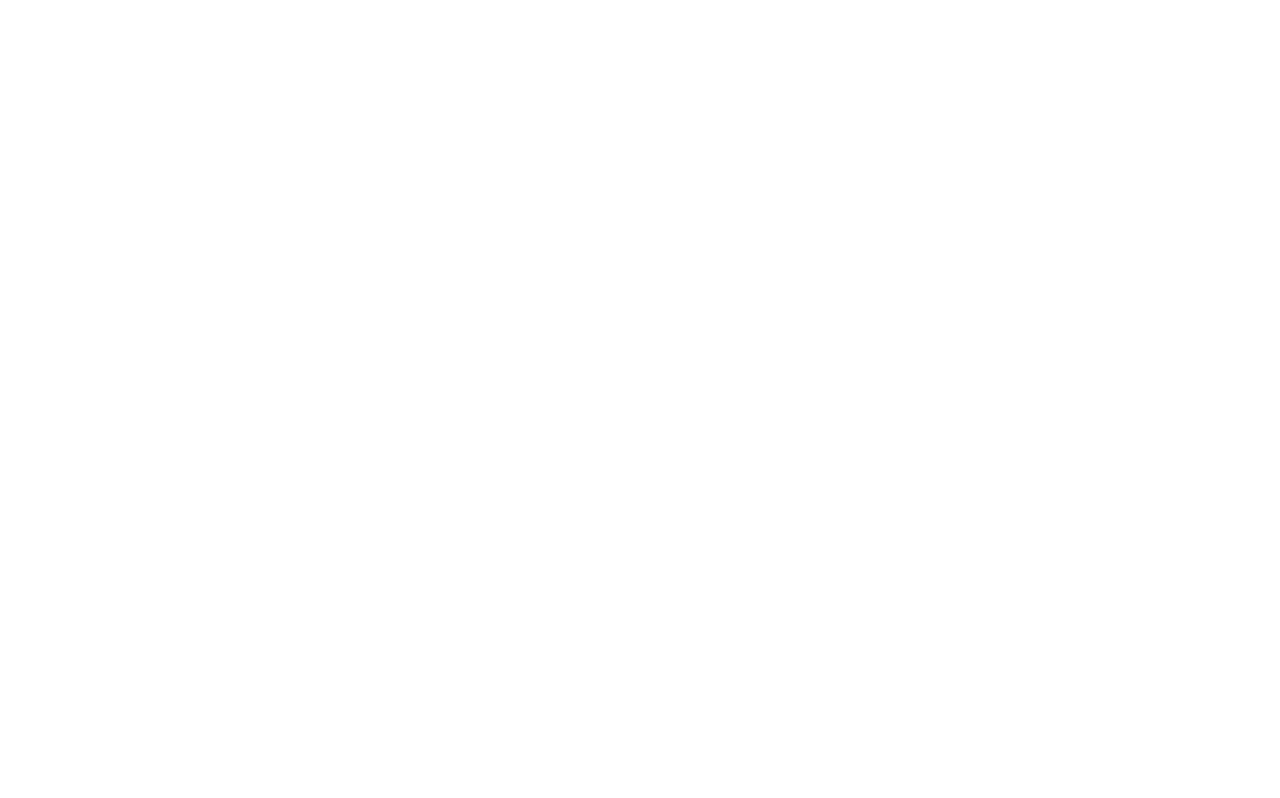
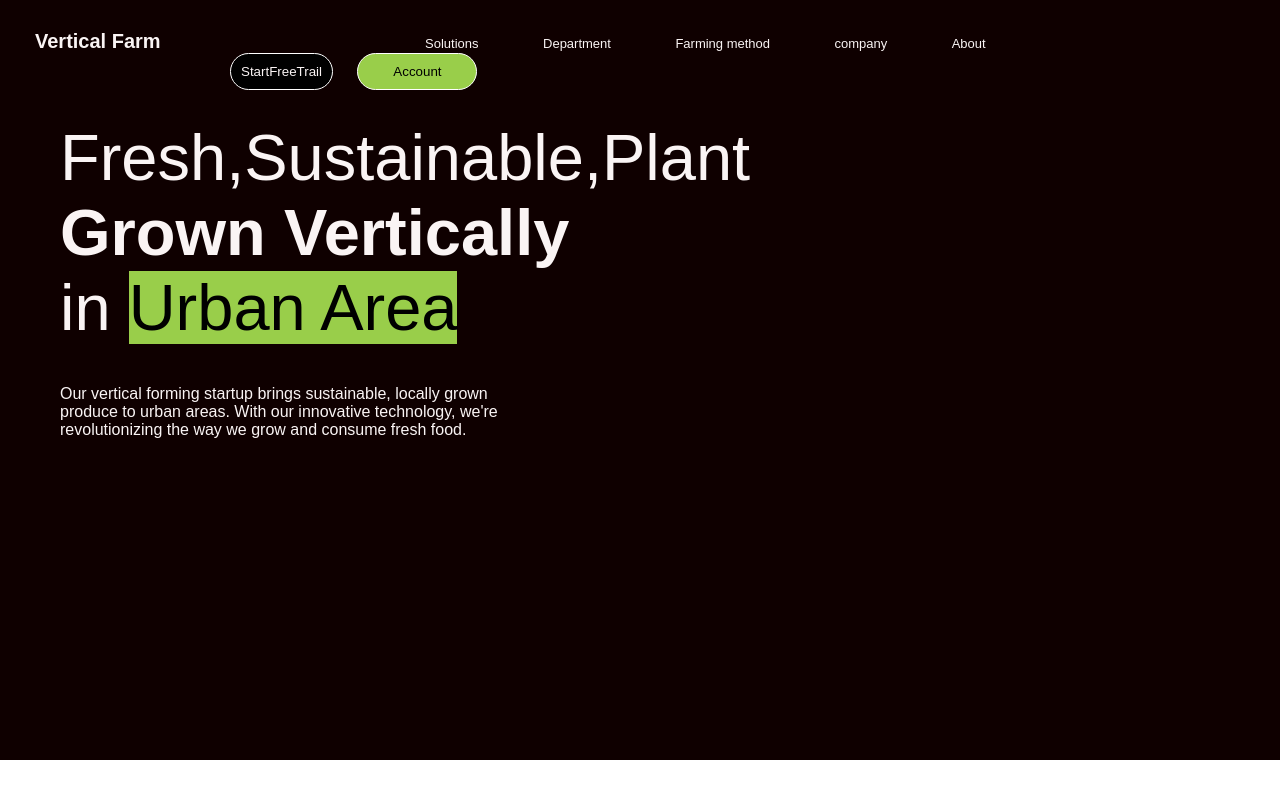
Before and after one commit to niranjanben19/vertical-farm-, a plain HTML site: page index.html in a window 1280 px wide. Drawn offline with Linux system fonts and the light colour scheme.

Commit message:
added top navigation bar and left side section's text

```diff
--- a/assets/css/style.css
+++ b/assets/css/style.css
@@ -1,6 +1,6 @@
 *{
+    font-family: fantasy;
     margin:0px;
-    font-family:'Gill Sans', 'Gill Sans MT', Calibri, 'Trebuchet MS', sans-serif;
 
 }
 .main-body{
@@ -46,6 +46,57 @@
     padding-bottom:20px;
 
 }
+.center-body-top{
+         display: flex;
+    }
+    .center-body-main{
+        margin-right: 30px;
+
+    }
+
+    .button:hover{
+        background-color: aquamarine;
+
+    }
+    .button{
+        color: rgb(250, 244, 244);
+        background-color: black;
+        border-radius: 30px;
+        border:1px solid white;
+        padding: 10px;
+
+    }
+    .button-second{
+        padding-left:5px;
+        padding-right: 20px;
+
+    }
+    #button-first{
+        padding-left: 6px;
+        padding-right: 10px;
+
+    }
+    #btn{
+    background-color: rgb(153, 206, 74);
+        color: black;
+        width: 120px;
+    }
+    .main-body-left-container{
+        max-width: 50%;
+
+        padding-right: 50px;
+
+    }
+
+
+    .main-body-buttom-container{
+        display: flex;
+    }
+
+    .main-buttom{
+        background-color: white;
+        color:black
+    }
     .main-body-left-text{
 
         font-size: 65px;
--- a/index.html
+++ b/index.html
@@ -3,9 +3,57 @@
 <head>
     <meta charset="UTF-8">
     <meta name="viewport" content="width=device-width, initial-scale=1.0">
-    <title>vertical-farm</title>
+    <meta name="author" content="niranjan k">
+    <link rel="stylesheet" href="assets/css/style.css">
+     <title>Vetrical-Farm</title>
 </head>
 <body>
+    <section class="main-body">
+        <section class="main-content">
+        <section class="body-head">
+            <span><i class="bi bi-badge-8k"></i></span>
+            <span class="main-heading">Vertical Farm</span>
+            <span class="top-menu-main">
+            <span class="top-menu">Solutions</span>
+             <span class="top-menu">Department</span>
+             <span class="top-menu">Farming method</span>
+             <span class="top-menu">company</span>
+             <span class="top-menu">About</span>
+            </span>
+            </span>
+            <span class="top-button">
+            <span>
+                <input type="button" id="trail" class="button" value="StartFreeTrail">
+            </span>
+            <span class="top-button-second">
+                <input type="button" id="btn" class="button" value="Account">
+            </span>
+        </span>
+        </section>
+
+        <section class="center-body">
+            <section class="center-body-main">
+            <section class="center-body-top">
+            <div class="main-body-left-container">
+            <span class="main-body-left-text">
+            <span >
+                Fresh,Sustainable,<i class="bi bi-award"></i>Plant</span>
+            <span class="main-body-left-second-text">Grown Vertically</span>
+            <span>in</span>
+            <span class="main-body-left-third-text">Urban Area</span>
+            </span>
+            <div class="main-body-second-para">Our vertical forming startup brings sustainable, locally grown produce to urban areas. With our innovative technology, we're revolutionizing the way we grow and consume fresh food.</div>
+
+
+            </section>
+
+        </section>
+
+    </section>
+</section>
+
+</section>
+
 
 </body>
 </html>
```
Lines whose indentation alone changed are shown as unchanged.
